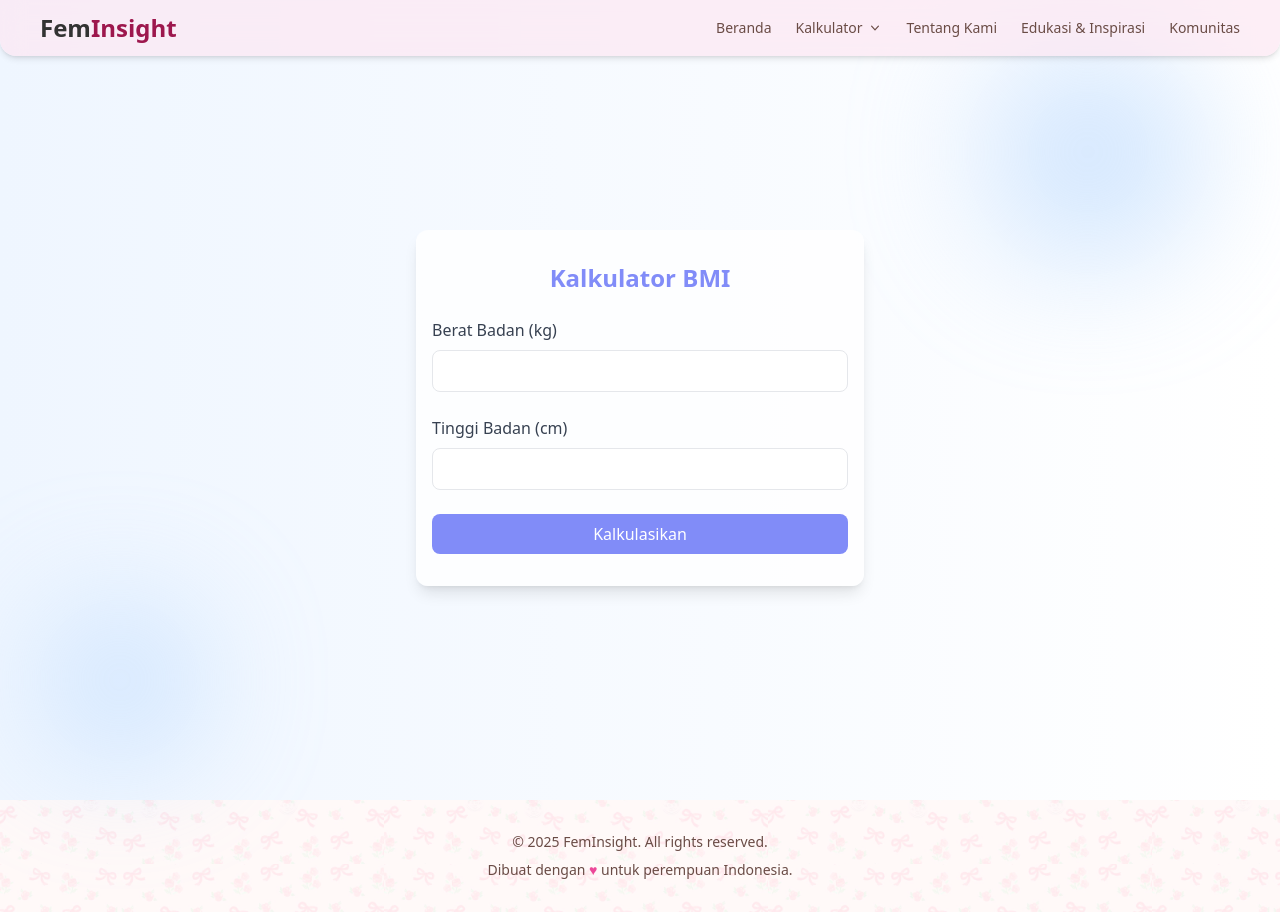
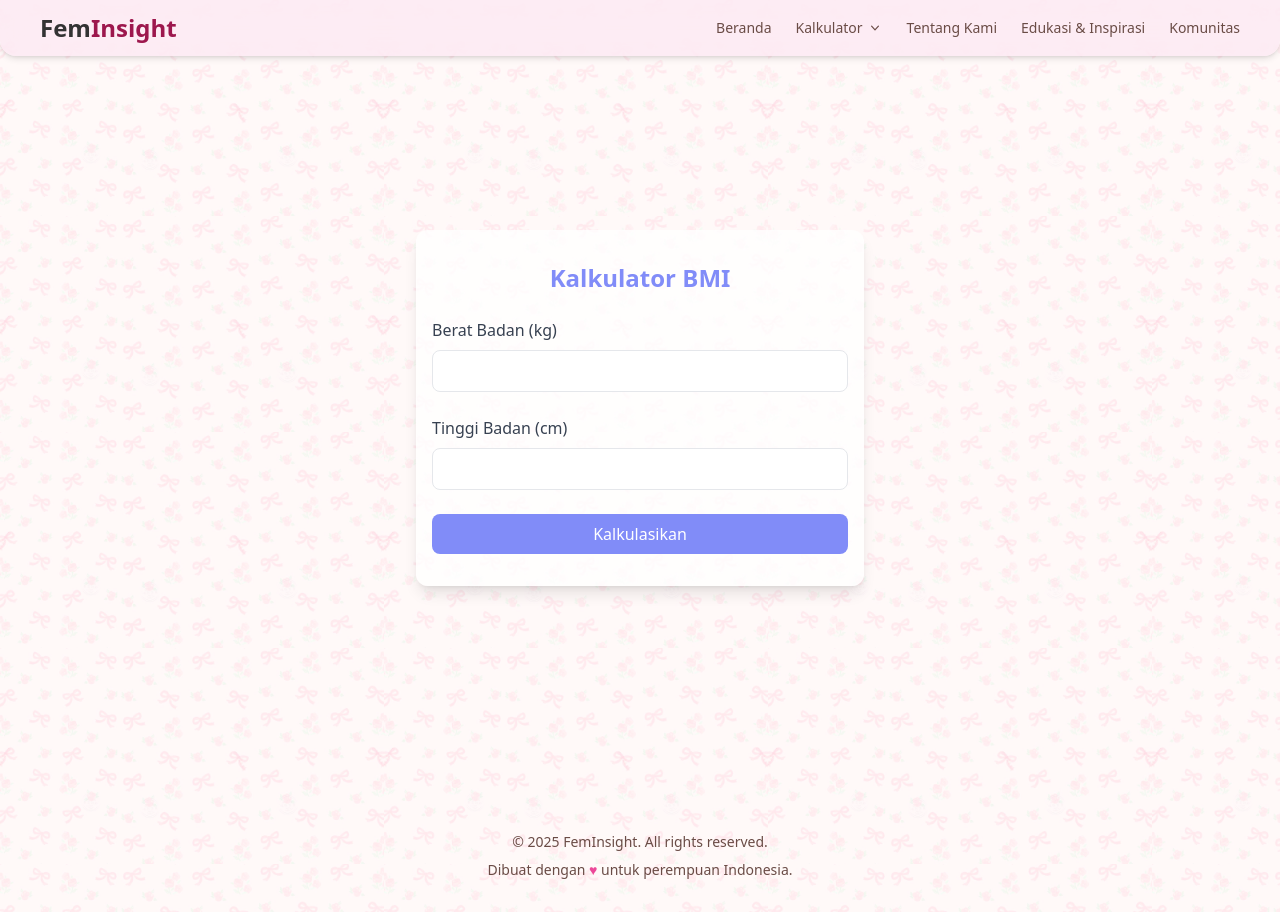
Before and after one commit to silviansi/feminsight, a Vue app: page /bmi in a window 1280 px wide. Built offline with nearby package versions, Linux system fonts and the light colour scheme.

Commit message:
change bacground page

```diff
--- a/src/views/BMI.vue
+++ b/src/views/BMI.vue
@@ -1,8 +1,6 @@
 <template>
-    <div class="relative h-screen flex items-center justify-center bg-gradient-to-r from-blue-50 to-white">
-      <!-- Dekorasi Lingkaran -->
-      <div class="absolute top-10 right-20 w-56 h-56 bg-gradient-to-br from-blue-200 to-blue-300 rounded-full blur-3xl opacity-50"></div>
-      <div class="absolute bottom-10 left-10 w-40 h-40 bg-gradient-to-br from-blue-200 to-blue-300 rounded-full blur-3xl opacity-50"></div>
+    <div class="relative h-screen flex items-center justify-center">
+
       <!-- Konten -->
       <div class="relative z-10 text-center w-full max-w-md px-4 py-8 bg-white bg-opacity-80 rounded-xl shadow-lg mt-4">
         <h1 class="text-xl sm:text-2xl font-bold text-indigo-400 mb-6">Kalkulator BMI</h1>
--- a/src/views/HPL.vue
+++ b/src/views/HPL.vue
@@ -1,8 +1,5 @@
 <template>
-    <div class="relative h-screen flex items-center justify-center bg-gradient-to-r from-green-50 to-white">
-    <!-- Dekorasi Lingkaran -->
-    <div class="absolute top-10 right-20 w-56 h-56 bg-gradient-to-br from-green-200 to-green-300 rounded-full blur-3xl opacity-50"></div>
-    <div class="absolute bottom-10 left-10 w-40 h-40 bg-gradient-to-br from-green-200 to-green-300 rounded-full blur-3xl opacity-50"></div>
+    <div class="relative h-screen flex items-center justify-center">
 
     <!-- Konten -->
     <div class="relative z-10 text-center w-full max-w-md px-4 py-8 bg-white bg-opacity-80 rounded-xl shadow-lg mt-4">
--- a/src/views/Menstruasi.vue
+++ b/src/views/Menstruasi.vue
@@ -1,8 +1,5 @@
 <template>
-  <div class="relative h-screen flex items-center justify-center bg-gradient-to-r from-pink-50 to-white">
-    <!-- Dekorasi Lingkaran -->
-    <div class="absolute top-10 right-20 w-56 h-56 bg-gradient-to-br from-pink-200 to-red-300 rounded-full blur-3xl opacity-50"></div>
-    <div class="absolute bottom-10 left-10 w-40 h-40 bg-gradient-to-br from-pink-200 to-red-300 rounded-full blur-3xl opacity-50"></div>
+  <div class="relative h-screen flex items-center justify-center">
 
     <!-- Konten -->
     <div class="relative z-10 text-center w-full max-w-md px-4 py-8 bg-white bg-opacity-80 rounded-xl shadow-lg mt-4">
```
